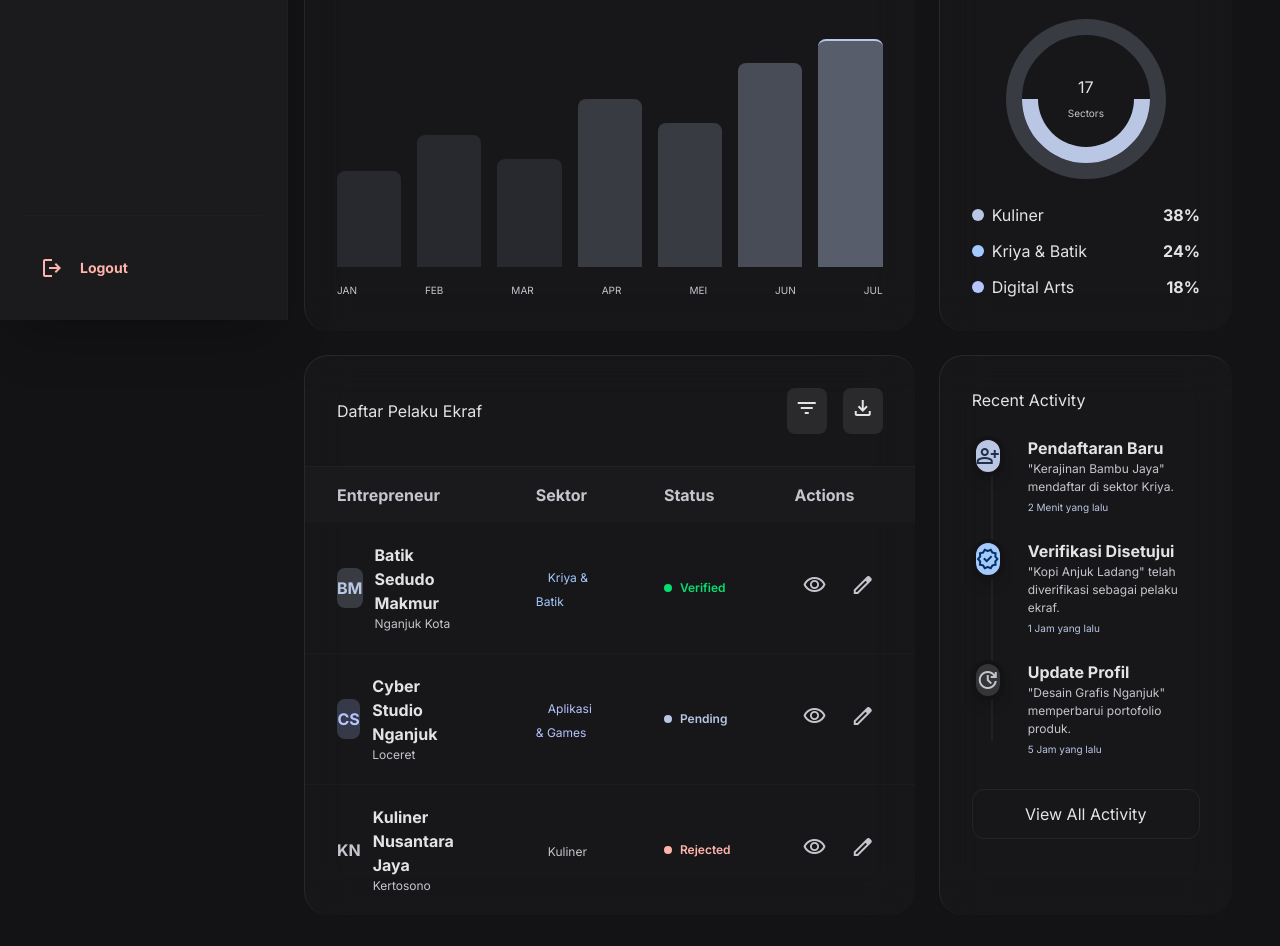
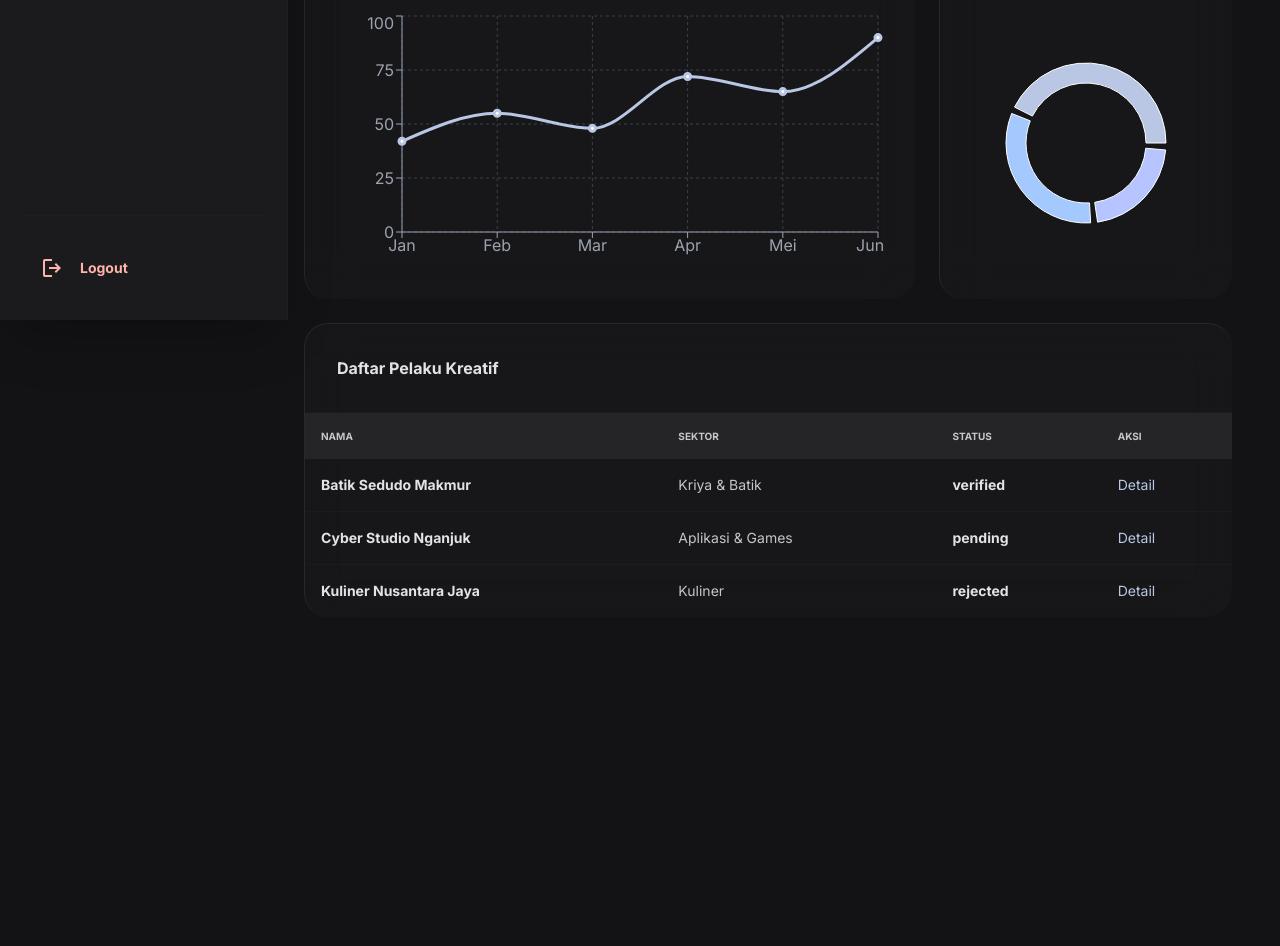
Before and after one commit to ardhikaxx/ekraf-nganjuk, a Next.js app: page /admin in a window 1280 px wide. Shown: the part 480-1426 px from the top of the page. After the commit the page ends 1129 px from the top, so only its background shows below. Built offline with nearby package versions, Linux system fonts and the light colour scheme.

Commit message:
Update admin page and dependencies

```diff
--- a/app/admin/page.tsx
+++ b/app/admin/page.tsx
@@ -3,9 +3,30 @@
 import { useState } from "react";
 import Link from "next/link";
 import Image from "next/image";
+import {
+  LineChart, Line, XAxis, YAxis, Tooltip, ResponsiveContainer, CartesianGrid,
+  PieChart, Pie, Cell
+} from "recharts";
 
 export default function AdminDashboardPage() {
   const [isSidebarOpen, setIsSidebarOpen] = useState(false);
+
+  const chartData = [
+    { name: "Jan", value: 42 },
+    { name: "Feb", value: 55 },
+    { name: "Mar", value: 48 },
+    { name: "Apr", value: 72 },
+    { name: "Mei", value: 65 },
+    { name: "Jun", value: 90 },
+  ];
+
+  const pieData = [
+    { name: "Kuliner", value: 400 },
+    { name: "Kriya", value: 300 },
+    { name: "Digital", value: 200 },
+  ];
+  const COLORS = ["#b9c7e4", "#a4c9ff", "#b6c4ff"];
+
   const entrepreneurs = [
     {
       name: "Batik Sedudo Makmur",
@@ -186,56 +207,40 @@ export default function AdminDashboardPage() {
             <div className="glass-card p-6 rounded-2xl group hover:border-primary/50 transition-all duration-300">
               <div className="flex justify-between items-start mb-4">
                 <div className="p-3 bg-primary-container rounded-xl text-primary">
-                  <span className="material-symbols-outlined" data-icon="groups">
-                    groups
-                  </span>
+                  <span className="material-symbols-outlined" data-icon="groups">groups</span>
                 </div>
-                <span className="text-green-400 text-[12px] font-bold flex items-center">
-                  +12% <span className="material-symbols-outlined text-[14px]">trending_up</span>
-                </span>
+                <span className="text-green-400 text-[12px] font-bold flex items-center">+12%</span>
               </div>
-              <p className="text-on-surface-variant font-label-caps text-label-caps mb-1">
-                Total Entrepreneurs
-              </p>
+              <p className="text-on-surface-variant font-label-caps text-label-caps mb-1">Total Entrepreneurs</p>
               <h2 className="font-h1 text-h2">1,284</h2>
             </div>
 
             <div className="glass-card p-6 rounded-2xl group hover:border-tertiary/50 transition-all duration-300">
               <div className="flex justify-between items-start mb-4">
                 <div className="p-3 bg-tertiary-container rounded-xl text-tertiary">
-                  <span className="material-symbols-outlined" data-icon="category">
-                    category
-                  </span>
+                  <span className="material-symbols-outlined" data-icon="category">category</span>
                 </div>
                 <span className="text-on-surface-variant text-[12px]">17 Sektor</span>
               </div>
-              <p className="text-on-surface-variant font-label-caps text-label-caps mb-1">
-                Total Categories
-              </p>
+              <p className="text-on-surface-variant font-label-caps text-label-caps mb-1">Total Categories</p>
               <h2 className="font-h1 text-h2">42</h2>
             </div>
 
             <div className="glass-card p-6 rounded-2xl group hover:border-secondary/50 transition-all duration-300">
               <div className="flex justify-between items-start mb-4">
                 <div className="p-3 bg-secondary-container rounded-xl text-secondary">
-                  <span className="material-symbols-outlined" data-icon="person_add">
-                    person_add
-                  </span>
+                  <span className="material-symbols-outlined" data-icon="person_add">person_add</span>
                 </div>
                 <span className="text-primary text-[12px] font-bold">Bulan Ini</span>
               </div>
-              <p className="text-on-surface-variant font-label-caps text-label-caps mb-1">
-                New Registrations
-              </p>
+              <p className="text-on-surface-variant font-label-caps text-label-caps mb-1">New Registrations</p>
               <h2 className="font-h1 text-h2">86</h2>
             </div>
 
             <div className="glass-card p-6 rounded-2xl group hover:border-primary-fixed-dim/50 transition-all duration-300">
               <div className="flex justify-between items-start mb-4">
                 <div className="p-3 bg-surface-container-highest rounded-xl text-on-surface">
-                  <span className="material-symbols-outlined" data-icon="show_chart">
-                    show_chart
-                  </span>
+                  <span className="material-symbols-outlined" data-icon="show_chart">show_chart</span>
                 </div>
                 <span className="text-green-400 text-[12px] font-bold">Stable</span>
               </div>
@@ -246,221 +251,65 @@ export default function AdminDashboardPage() {
 
           {/* Charts Section */}
           <div className="grid grid-cols-1 lg:grid-cols-3 gap-gutter">
-            {/* Main Line Chart (Placeholder Visual) */}
             <div className="lg:col-span-2 glass-card p-8 rounded-3xl relative overflow-hidden">
               <div className="flex justify-between items-center mb-8">
                 <div>
                   <h3 className="font-h3 text-h3">Pertumbuhan Pelaku Ekraf</h3>
                   <p className="text-on-surface-variant text-body-md">Data registrasi per bulan tahun 2024</p>
                 </div>
-                <select className="bg-surface-container-high border-none rounded-lg text-label-caps px-4 py-2 focus:ring-1 focus:ring-primary">
-                  <option>Yearly</option>
-                  <option>Monthly</option>
-                </select>
               </div>
-
-              {/* Chart Graphic Mockup */}
-              <div className="h-64 flex items-end justify-between gap-4 pt-4">
-                <div className="w-full bg-primary/10 rounded-t-lg relative group h-[40%] hover:bg-primary/30 transition-all">
-                  <div className="absolute -top-8 left-1/2 -translate-x-1/2 opacity-0 group-hover:opacity-100 transition-opacity bg-surface-bright p-1 rounded text-[10px]">
-                    Jan: 42
-                  </div>
-                </div>
-                <div className="w-full bg-primary/10 rounded-t-lg relative group h-[55%] hover:bg-primary/30 transition-all"></div>
-                <div className="w-full bg-primary/10 rounded-t-lg relative group h-[45%] hover:bg-primary/30 transition-all"></div>
-                <div className="w-full bg-primary/20 rounded-t-lg relative group h-[70%] hover:bg-primary/40 transition-all"></div>
-                <div className="w-full bg-primary/20 rounded-t-lg relative group h-[60%] hover:bg-primary/40 transition-all"></div>
-                <div className="w-full bg-primary/30 rounded-t-lg relative group h-[85%] hover:bg-primary/50 transition-all"></div>
-                <div className="w-full bg-primary/40 rounded-t-lg relative group h-[95%] hover:bg-primary/60 transition-all border-t-2 border-primary"></div>
-              </div>
-              <div className="flex justify-between mt-4 text-on-surface-variant font-label-caps text-[10px]">
-                <span>JAN</span>
-                <span>FEB</span>
-                <span>MAR</span>
-                <span>APR</span>
-                <span>MEI</span>
-                <span>JUN</span>
-                <span>JUL</span>
+              <div className="h-64">
+                <ResponsiveContainer width="100%" height="100%">
+                  <LineChart data={chartData}>
+                    <CartesianGrid strokeDasharray="3 3" stroke="#374151" />
+                    <XAxis dataKey="name" stroke="#9ca3af" />
+                    <YAxis stroke="#9ca3af" />
+                    <Tooltip contentStyle={{ backgroundColor: "#1f2937", border: "none" }} />
+                    <Line type="monotone" dataKey="value" stroke="#b9c7e4" strokeWidth={3} />
+                  </LineChart>
+                </ResponsiveContainer>
               </div>
             </div>
 
-            {/* Pie Chart / Sector Distribution */}
             <div className="glass-card p-8 rounded-3xl flex flex-col">
               <h3 className="font-h3 text-h3 mb-2">Distribusi Sektor</h3>
               <p className="text-on-surface-variant text-body-md mb-8">Sektor paling dominan</p>
-              <div className="flex-grow flex items-center justify-center relative">
-                {/* Circle Mockup */}
-                <div className="w-40 h-40 rounded-full border-[16px] border-primary/20 relative flex items-center justify-center">
-                  <div className="absolute inset-0 rounded-full border-[16px] border-primary border-t-transparent border-r-transparent -rotate-45"></div>
-                  <div className="text-center">
-                    <span className="block font-h2 text-h2">17</span>
-                    <span className="font-label-caps text-[10px] text-on-surface-variant">Sectors</span>
-                  </div>
-                </div>
-              </div>
-              <div className="space-y-3 mt-6">
-                <div className="flex items-center justify-between">
-                  <div className="flex items-center gap-2">
-                    <span className="w-3 h-3 rounded-full bg-primary"></span>
-                    <span className="text-body-md">Kuliner</span>
-                  </div>
-                  <span className="font-bold">38%</span>
-                </div>
-                <div className="flex items-center justify-between">
-                  <div className="flex items-center gap-2">
-                    <span className="w-3 h-3 rounded-full bg-tertiary"></span>
-                    <span className="text-body-md">Kriya & Batik</span>
-                  </div>
-                  <span className="font-bold">24%</span>
-                </div>
-                <div className="flex items-center justify-between">
-                  <div className="flex items-center gap-2">
-                    <span className="w-3 h-3 rounded-full bg-secondary"></span>
-                    <span className="text-body-md">Digital Arts</span>
-                  </div>
-                  <span className="font-bold">18%</span>
-                </div>
+              <div className="flex-grow flex items-center justify-center">
+                <ResponsiveContainer width="100%" height={200}>
+                  <PieChart>
+                    <Pie data={pieData} innerRadius={60} outerRadius={80} paddingAngle={5} dataKey="value">
+                      {pieData.map((entry, index) => <Cell key={index} fill={COLORS[index % COLORS.length]} />)}
+                    </Pie>
+                  </PieChart>
+                </ResponsiveContainer>
               </div>
             </div>
           </div>
 
-          {/* Recent Activity & Table Section */}
-          <div className="grid grid-cols-1 xl:grid-cols-3 gap-gutter">
           {/* Data Table */}
-            <div className="xl:col-span-2 glass-card rounded-3xl overflow-hidden">
-              <div className="p-8 flex justify-between items-center border-b border-outline-variant/20">
-                <h3 className="font-h3 text-h3">Daftar Pelaku Ekraf</h3>
-                <div className="flex gap-4">
-                  <button className="p-2 bg-surface-container-high rounded-lg hover:bg-surface-container-highest transition-colors">
-                    <span className="material-symbols-outlined" data-icon="filter_list">
-                      filter_list
-                    </span>
-                  </button>
-                  <button className="p-2 bg-surface-container-high rounded-lg hover:bg-surface-container-highest transition-colors">
-                    <span className="material-symbols-outlined" data-icon="download">
-                      download
-                    </span>
-                  </button>
-                </div>
-              </div>
+          <div className="glass-card rounded-3xl overflow-hidden">
+             <div className="p-8 font-bold border-b border-outline-variant/10">Daftar Pelaku Kreatif</div>
              <div className="overflow-x-auto">
-                <table className="w-full text-left border-collapse">
+                 <table className="w-full text-sm">
                     <thead>
-                    <tr className="bg-surface-container/50">
-                      <th className="px-8 py-4 font-label-caps text-label-caps text-on-surface-variant">
-                        Entrepreneur
-                      </th>
-                      <th className="px-8 py-4 font-label-caps text-label-caps text-on-surface-variant">
-                        Sektor
-                      </th>
-                      <th className="px-8 py-4 font-label-caps text-label-caps text-on-surface-variant">
-                        Status
-                      </th>
-                      <th className="px-8 py-4 font-label-caps text-label-caps text-on-surface-variant">
-                        Actions
-                      </th>
+                        <tr className="bg-surface-container-highest/50 text-[10px] uppercase text-on-surface-variant">
+                          <th className="p-4 text-left">Nama</th>
+                          <th className="p-4 text-left">Sektor</th>
+                          <th className="p-4 text-left">Status</th>
+                          <th className="p-4 text-left">Aksi</th>
                         </tr>
                     </thead>
                     <tbody className="divide-y divide-outline-variant/10">
-                    {entrepreneurs.map((entrepreneur) => (
-                      <tr
-                        key={entrepreneur.name}
-                        className="hover:bg-surface-container-high/30 transition-colors"
-                      >
-                        <td className="px-8 py-5">
-                          <div className="flex items-center gap-3">
-                            <div
-                              className={`w-10 h-10 rounded-lg bg-${entrepreneur.status === "verified" ? "primary" : entrepreneur.status === "pending" ? "secondary" : "on-surface-variant"}/20 flex items-center justify-center font-bold text-${entrepreneur.status === "verified" ? "primary" : entrepreneur.status === "pending" ? "secondary" : "on-surface-variant"}`}
-                            >
-                              {entrepreneur.initials}
-                            </div>
-                            <div>
-                              <p className="font-bold">{entrepreneur.name}</p>
-                              <p className="text-[12px] text-on-surface-variant">
-                                {entrepreneur.location}
-                              </p>
-                            </div>
-                          </div>
-                        </td>
-                        <td className="px-8 py-5">
-                          <span
-                            className={`px-3 py-1 bg-${entrepreneur.status === "verified" ? "tertiary" : entrepreneur.status === "pending" ? "secondary" : "surface-container-highest"}/30 text-${entrepreneur.status === "verified" ? "tertiary" : entrepreneur.status === "pending" ? "secondary" : "on-surface-variant"} rounded-full text-[12px]`}
-                          >
-                            {entrepreneur.sector}
-                          </span>
-                        </td>
-                        <td className="px-8 py-5">
-                          <div
-                            className={`flex items-center gap-2 ${
-                              entrepreneur.status === "verified"
-                                ? "text-green-400"
-                                : entrepreneur.status === "pending"
-                                  ? "text-primary"
-                                  : "text-error"
-                            }`}
-                          >
-                            <span
-                              className={`w-2 h-2 rounded-full ${
-                                entrepreneur.status === "verified"
-                                  ? "bg-green-400"
-                                  : entrepreneur.status === "pending"
-                                    ? "bg-primary"
-                                    : "bg-error"
-                              }`}
-                            ></span>
-                            <span className="text-[12px] font-semibold capitalize">
-                              {entrepreneur.status}
-                            </span>
-                          </div>
-                        </td>
-                        <td className="px-8 py-5">
-                          <div className="flex gap-2">
-                            <button className="p-2 hover:bg-surface-container-highest rounded-lg transition-colors text-on-surface-variant hover:text-primary">
-                              <span className="material-symbols-outlined text-[20px]" data-icon="visibility">
-                                visibility
-                              </span>
-                            </button>
-                            <button className="p-2 hover:bg-surface-container-highest rounded-lg transition-colors text-on-surface-variant hover:text-tertiary">
-                              <span className="material-symbols-outlined text-[20px]" data-icon="edit">
-                                edit
-                              </span>
-                            </button>
-                          </div>
-                        </td>
+                        {entrepreneurs.map((e, i) => (
+                            <tr key={i} className="hover:bg-surface-container/50 transition-colors">
+                                <td className="p-4 font-bold">{e.name}</td>
+                                <td className="p-4 text-on-surface-variant">{e.sector}</td>
+                                <td className={`p-4 font-bold ${e.statusColor}`}>{e.status}</td>
+                                <td className="p-4"><button className="text-primary hover:underline">Detail</button></td>
                             </tr>
                         ))}
                     </tbody>
                  </table>
-              </div>
-            </div>
-
-            {/* Recent Activity List */}
-            <div className="glass-card rounded-3xl p-8">
-              <h3 className="font-h3 text-h3 mb-6">Recent Activity</h3>
-              <div className="space-y-6 relative before:absolute before:left-[19px] before:top-4 before:bottom-4 before:w-[2px] before:bg-outline-variant/20">
-                {activities.map((activity, idx) => (
-                  <div key={idx} className="relative flex gap-6 items-start group">
-                    <div
-                      className={`w-10 h-10 rounded-full bg-${activity.color} flex items-center justify-center z-10 border-4 border-surface shadow-lg`}
-                    >
-                      <span
-                        className={`material-symbols-outlined ${activity.iconColor} text-[18px]`}
-                        data-icon={activity.type}
-                      >
-                        {activity.type}
-                      </span>
-                    </div>
-                    <div>
-                      <p className="text-body-md font-bold">{activity.title}</p>
-                      <p className="text-[12px] text-on-surface-variant">{activity.desc}</p>
-                      <p className="text-[10px] text-primary mt-1">{activity.time}</p>
-                    </div>
-                  </div>
-                ))}
-              </div>
-              <button className="w-full mt-8 py-3 border border-outline-variant/30 rounded-xl text-label-caps font-label-caps hover:bg-surface-container-high transition-colors">
-                View All Activity
-              </button>
              </div>
           </div>
         </div>
--- a/package.json
+++ b/package.json
@@ -14,7 +14,8 @@
     "next": "16.2.5",
     "react": "19.2.4",
     "react-dom": "19.2.4",
-    "react-icons": "^5.6.0"
+    "react-icons": "^5.6.0",
+    "recharts": "^3.8.1"
   },
   "devDependencies": {
     "@tailwindcss/postcss": "^4",
```
Also changed, not shown: 1 other file (tests, documents, lock files or other folders). Lines whose indentation alone changed are shown as unchanged.
